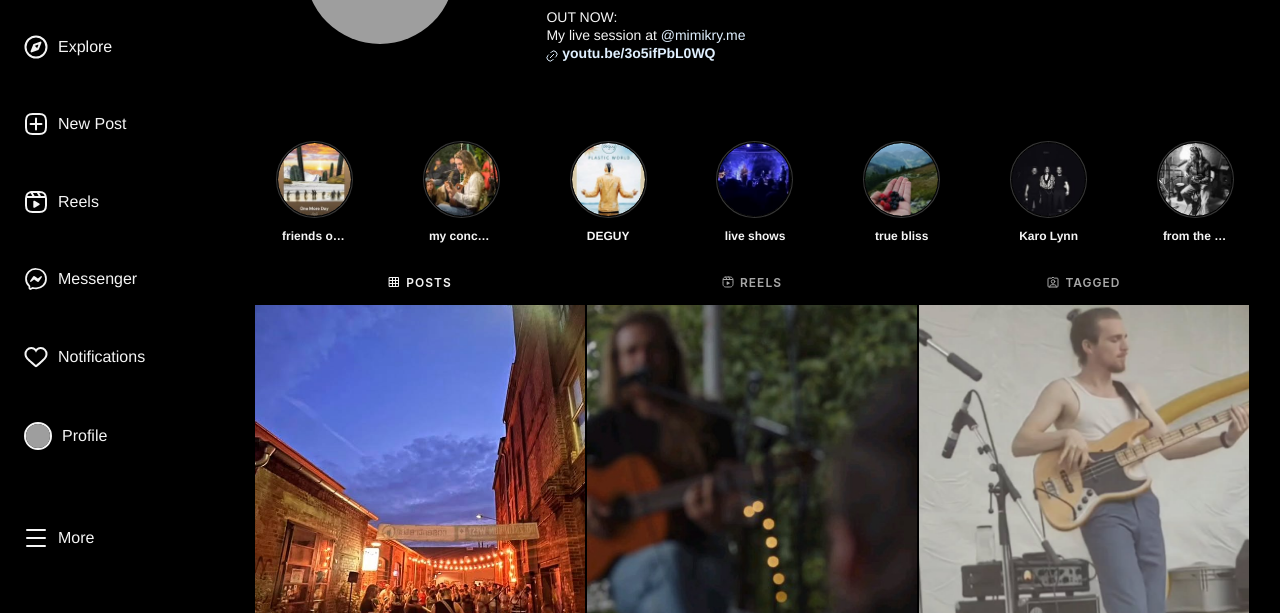
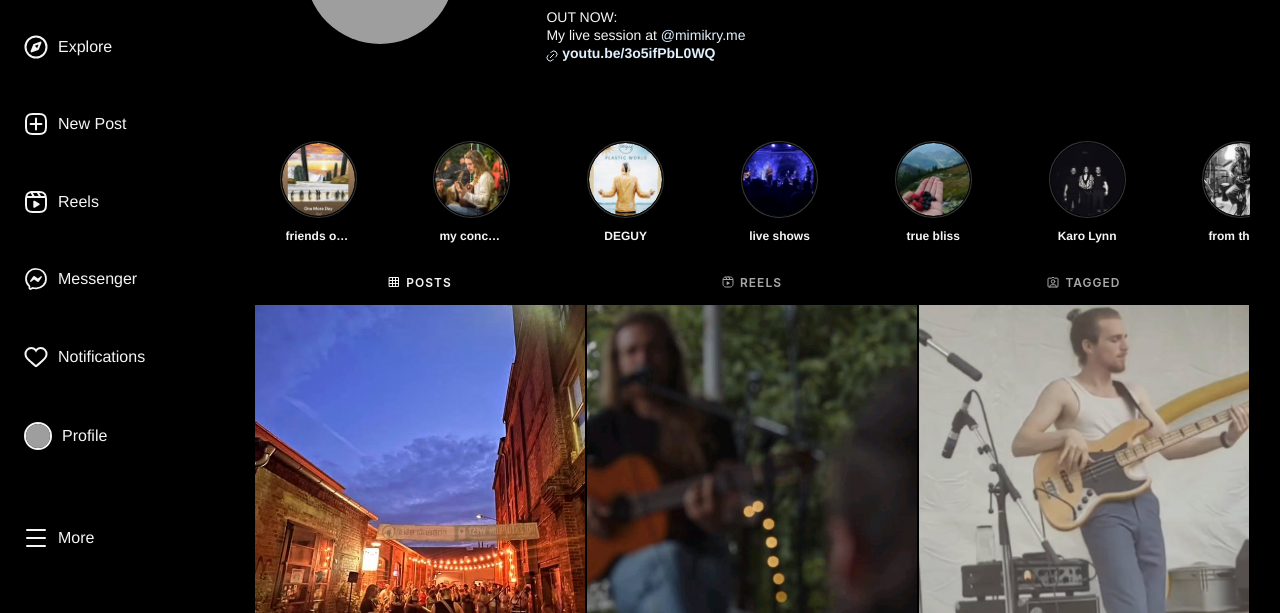
Before and after one commit to Tombunzel/instagram-clone-project, a website: page src/index.html in a window 1280 px wide. Shown: the part 187-800 px from the top of the page. Drawn offline with Linux system fonts and the light colour scheme; grey boxes are pictures that could not be loaded.

Commit message:
fix font-weight

```diff
--- a/src/index.css
+++ b/src/index.css
@@ -5,6 +5,7 @@
 body {
     font-family: Helvetica, Arial, sans-serif;
     font-size: 14px;
+    font-weight: 400;
     background-color: black;
     color: #f5f5f5;
     padding: 44px 0 48px 0;
@@ -68,7 +69,7 @@ body {
     margin-top: 0;
     margin-bottom: 0;
     padding: 0;
-    font-weight: 550;
+    font-weight: 400;
     display: grid;
     grid-template-columns: 3fr 10fr;
     grid-template-rows: repeat(6, auto);
@@ -217,7 +218,7 @@ body {
 
 .highlights__list {
     display: flex;
-    gap: 3vw;
+    gap: 6vw;
     padding: 0 2vw;
     list-style-type: none;
     flex-wrap: nowrap; /* Prevent wrapping */
@@ -225,7 +226,6 @@ body {
 }
 
 .highlights__list-item {
-    width: 70px;
     display: flex;
     flex-direction: column;
     align-items: center;
@@ -235,8 +235,8 @@ body {
     display: flex;
     justify-content: center;
     align-items: center;
-    width: 56px;
-    height: 56px;
+    width: 77px;
+    height: 77px;
     overflow: hidden;
     border-radius: 50%;
     border: 2px solid #363636; /* Outer gray border */
```
